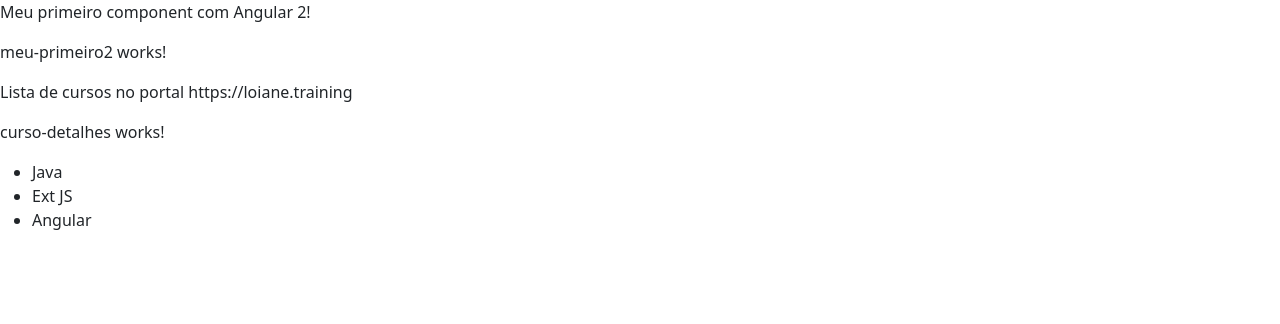
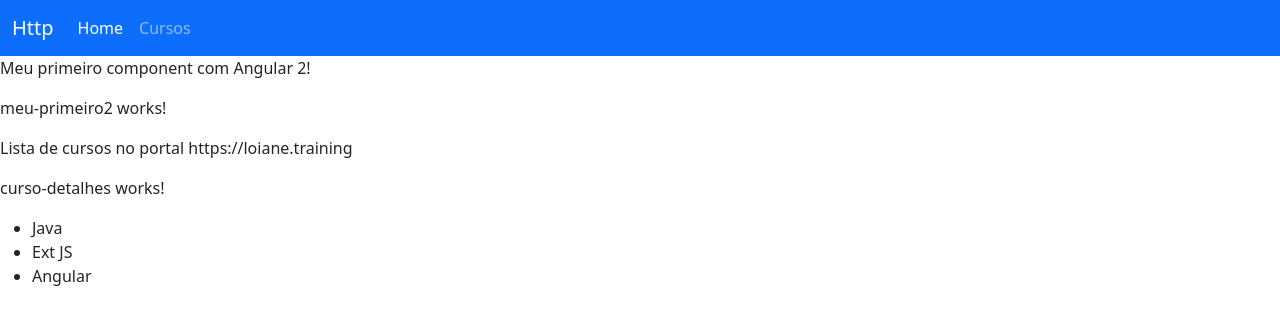
Before and after one commit to robertabononi/angular-loiane, an Angular app in the folder projeto-um/: page / in a window 1280 px wide. Shown: the top 324 px of the page. Built offline with nearby package versions, Linux system fonts and the light colour scheme.

Commit message:
feat: add navbar from bootstrap

```diff
--- a/projeto-um/src/app/app.component.html
+++ b/projeto-um/src/app/app.component.html
@@ -1,3 +1,26 @@
+<nav class="navbar navbar-expand-lg navbar-dark bg-primary">
+  <div class="container-fluid">
+    <a class="navbar-brand" href="#">Http</a>
+    <button class="navbar-toggler" type="button" data-bs-toggle="collapse" data-bs-target="#navbarNav" aria-controls="navbarNav" aria-expanded="false" aria-label="Toggle navigation">
+      <span class="navbar-toggler-icon"></span>
+    </button>
+    <div class="collapse navbar-collapse" id="navbarNav">
+      <ul class="navbar-nav">
+        <li class="nav-item">
+          <a class="nav-link" aria-current="page" [routerLink]="['/']" routerLinkActive="active">Home</a>
+        </li>
+        <li class="nav-item">
+          <a class="nav-link" [routerLink]="['/cursos']" routerLinkActive="active">Cursos</a>
+        </li>
+      </ul>
+    </div>
+  </div>
+</nav>
+
+<div class="container">
+  <router-outlet></router-outlet>
+</div>
+
 <meu-primeiro-component></meu-primeiro-component>
 
 <app-meu-primeiro2></app-meu-primeiro2>
```
